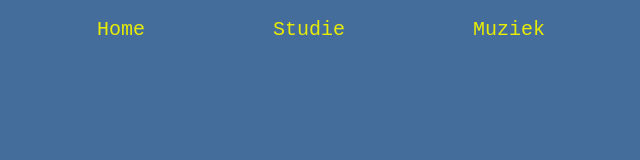
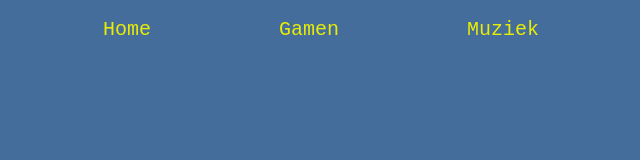
Before and after one commit to LarsDec/LarsDec.github.io, a plain HTML site: page opleiding/graduaatProgrammeren.html in a window 1280 px wide. Shown: the full height of the page, 319-959 px from the left. Drawn offline with Linux system fonts and the light colour scheme.

Commit message:
Update graduaatProgrammeren.html

```diff
--- a/opleiding/graduaatProgrammeren.html
+++ b/opleiding/graduaatProgrammeren.html
@@ -13,7 +13,7 @@
         <nav>
             <li class="Menu">
                 <a class="Menu" href="../index.html">Home</a>
-                <a class="Menu" href="../hobbys/Gamen.html">Studie</a>
+                <a class="Menu" href="../hobbys/Gamen.html">Gamen</a>
                 <a class="Menu" href="../hobbys/Muziek.html">Muziek</a>
             </li>
         </nav>
```
